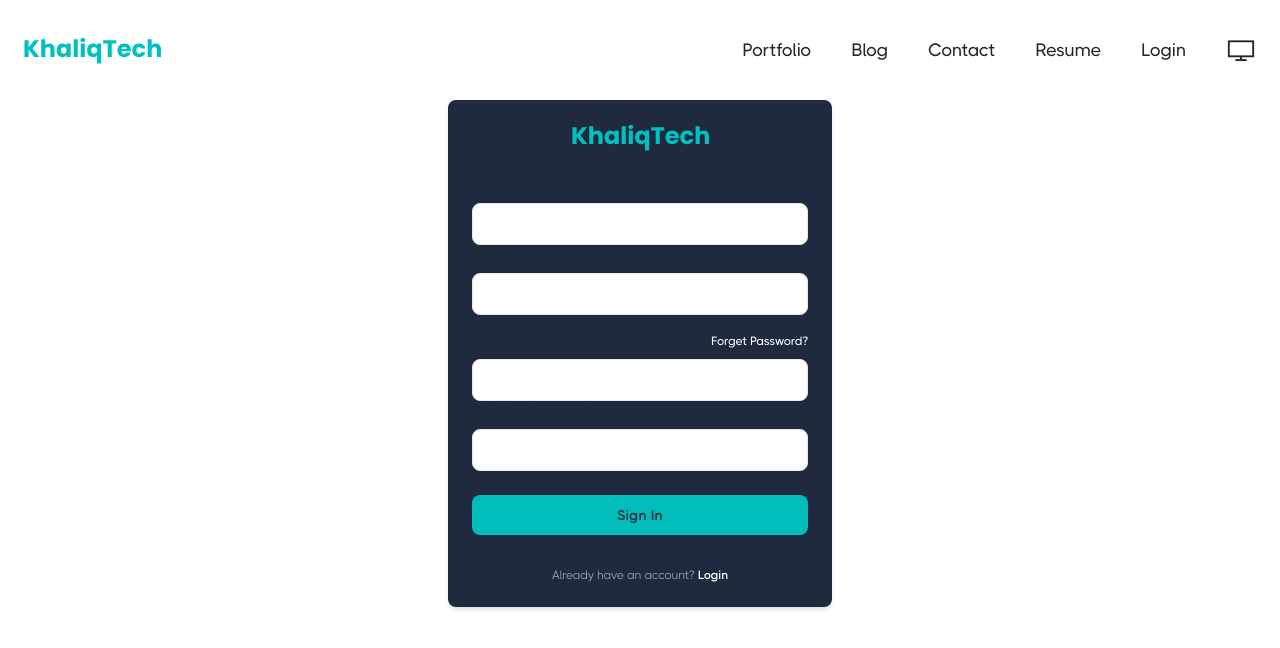
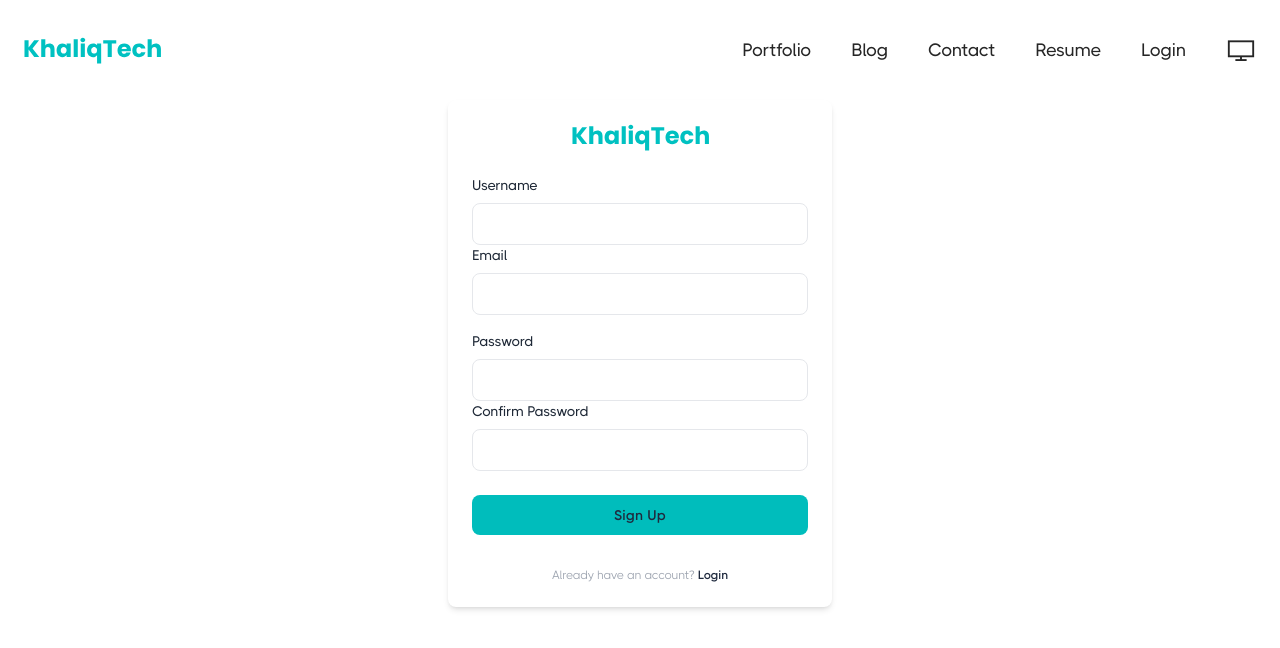
Before and after one commit to AbdulKhaliq59/portfolio-fn, a React (Vite) app: page /signup in a window 1280 px wide. Shown: the top 648 px of the page. Built offline with nearby package versions, Linux system fonts and the light colour scheme.

Commit message:
Change color

```diff
--- a/src/components/Login.tsx
+++ b/src/components/Login.tsx
@@ -4,7 +4,7 @@ import Logo from './Logo'
 const Login = () => {
     return (
         <>
-            <div className="w-full max-w-sm p-6 m-auto mx-auto bg-[#1f2a3e] rounded-lg shadow-md dark:bg-[#1f2a3e]">
+            <div className="w-full max-w-sm p-6 m-auto mx-auto bg-white rounded-lg shadow-md dark:bg-[#1f2a3e]">
                 <div className="flex justify-center mx-auto">
                     <Link to={"/"}>
                         <Logo />
@@ -32,7 +32,7 @@ const Login = () => {
                         </button>
                     </div>
                 </form>
-                <p className="mt-8 text-xs font-light text-center text-gray-400"> Don't have an account? <Link to={"/signup"} className="font-medium text-white dark:text-gray-200 hover:underline">Register</Link></p>
+                <p className="mt-8 text-xs font-light text-center text-gray-400"> Don't have an account? <Link to={"/signup"} className="font-medium text-[#1f2a3e] dark:text-gray-200 hover:underline">Register</Link></p>
             </div>
         </>
     )
--- a/src/components/Signup.tsx
+++ b/src/components/Signup.tsx
@@ -4,7 +4,7 @@ import Logo from './Logo'
 const Signup = () => {
     return (
         <>
-            <div className="w-full max-w-sm p-6 m-auto mx-auto bg-[#1f2a3e] rounded-lg shadow-md dark:bg-[#1f2a3e]">
+            <div className="w-full max-w-sm p-6 m-auto mx-auto bg-white rounded-lg shadow-md dark:bg-[#1f2a3e]">
                 <div className="flex justify-center mx-auto">
                     <Link to={"/"}>
                         <Logo />
@@ -34,11 +34,11 @@ const Signup = () => {
                     </div>
                     <div className="mt-6">
                         <button className="w-full px-6 py-2.5 text-sm font-medium tracking-wide text-[#1f2a3e] capitalize transition-colors duration-300 transform bg-[#00bdbc] rounded-lg hover:bg-[#00bdbc] focus:outline-none focus:ring focus:ring-gray-300 focus:ring-opacity-50">
-                            Sign In
+                            Sign Up
                         </button>
                     </div>
                 </form>
-                <p className="mt-8 text-xs font-light text-center text-gray-400"> Already have an account? <Link to={"/login"} className="font-medium text-white dark:text-gray-200 hover:underline">Login</Link></p>
+                <p className="mt-8 text-xs font-light text-center text-gray-400"> Already have an account? <Link to={"/login"} className="font-medium text-[#1f2a3e] dark:text-gray-200 hover:underline">Login</Link></p>
             </div>
         </>
     )
```
